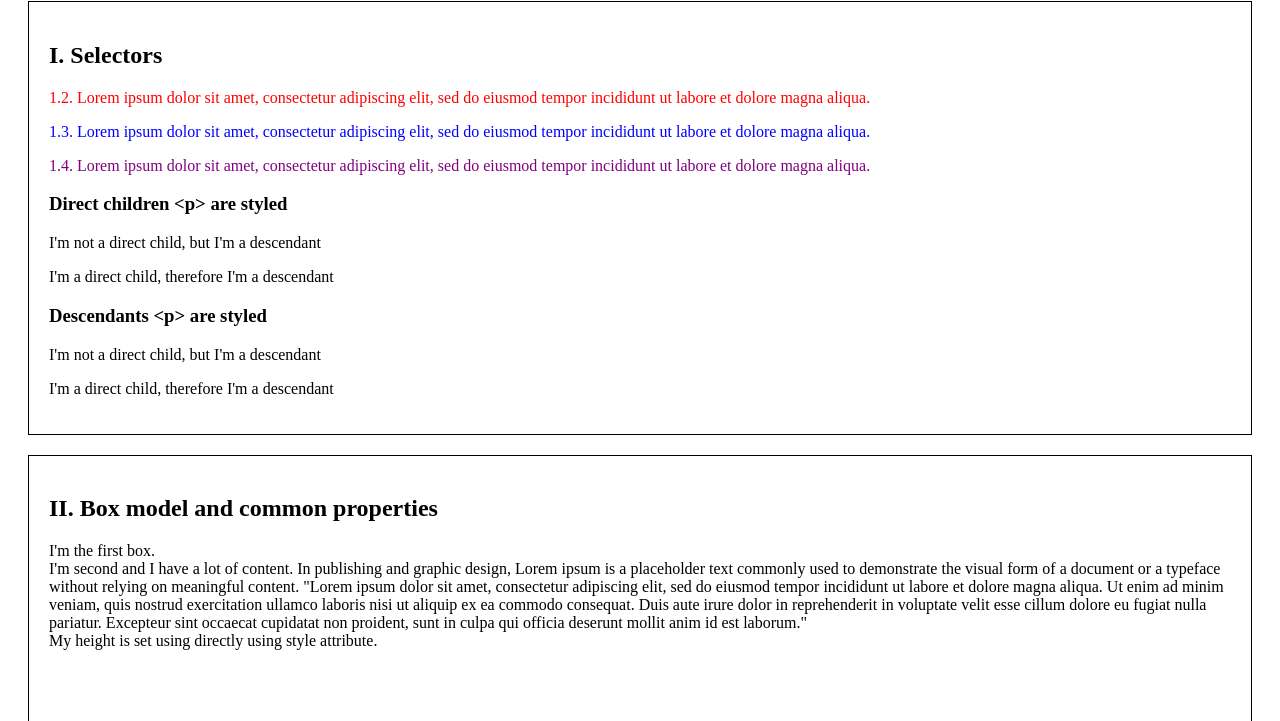
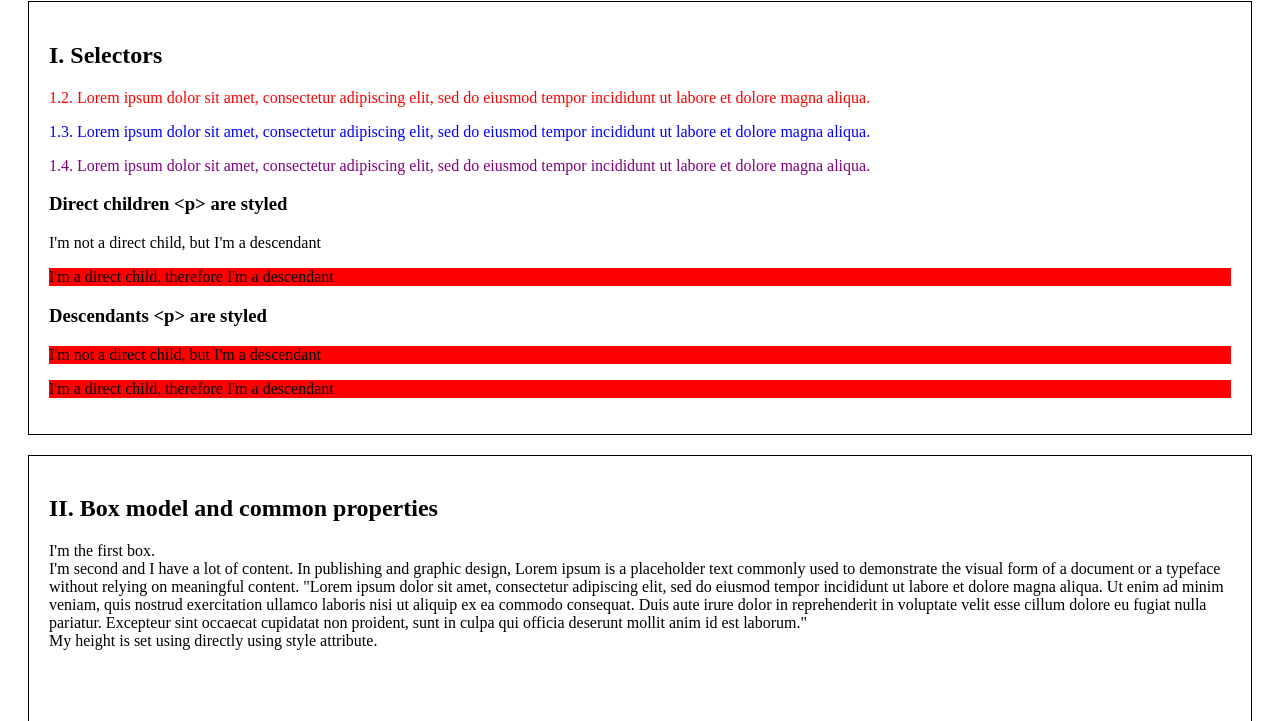
Before and after one commit to randellJE/Module2Lab1.2, a plain HTML site: page index.html in a window 1280 px wide. Shown: the part 79-800 px from the top of the page. Drawn offline with Linux system fonts and the light colour scheme.

Commit message:
Section I updated with proper CSS

```diff
--- a/index.html
+++ b/index.html
@@ -35,7 +35,13 @@
         color: purple;
       }
 
+      .my-descendants-are-styled p {
+        background-color: red;
+      }
 
+      .my-children-are-styled > p {
+        background-color: red;
+      }
       /* II. Box model and common properties */
 
 
```
